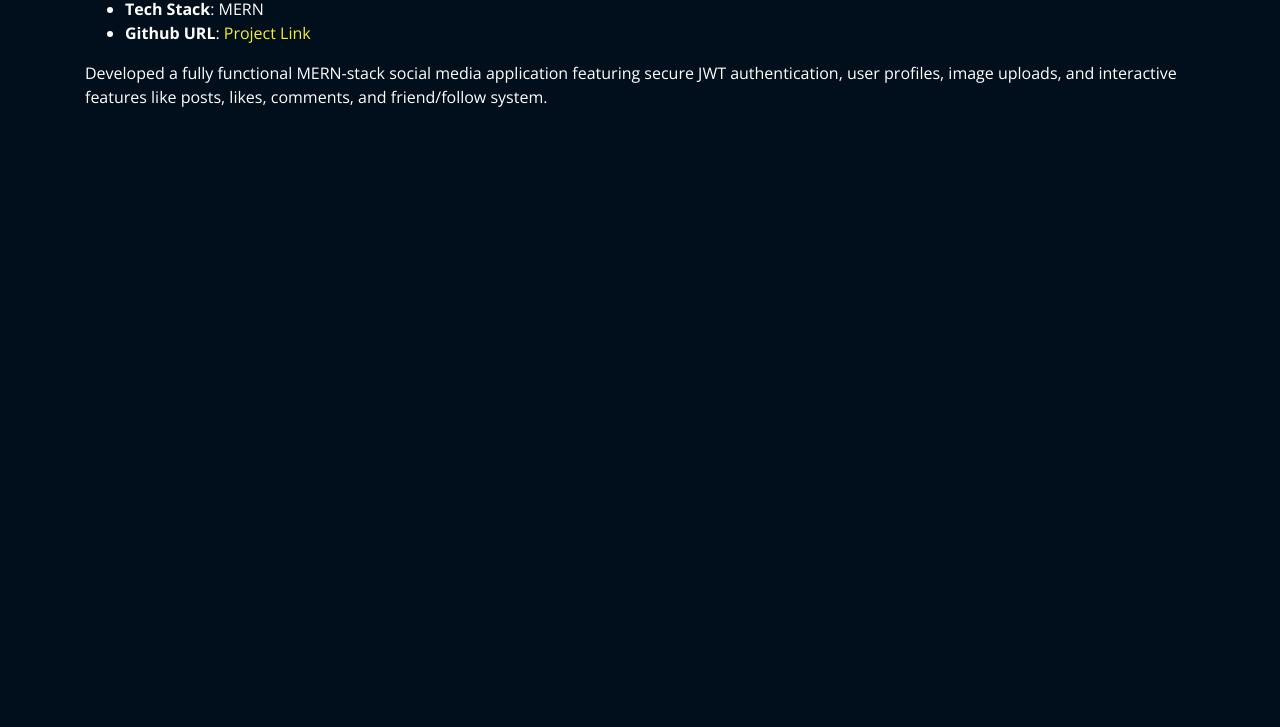
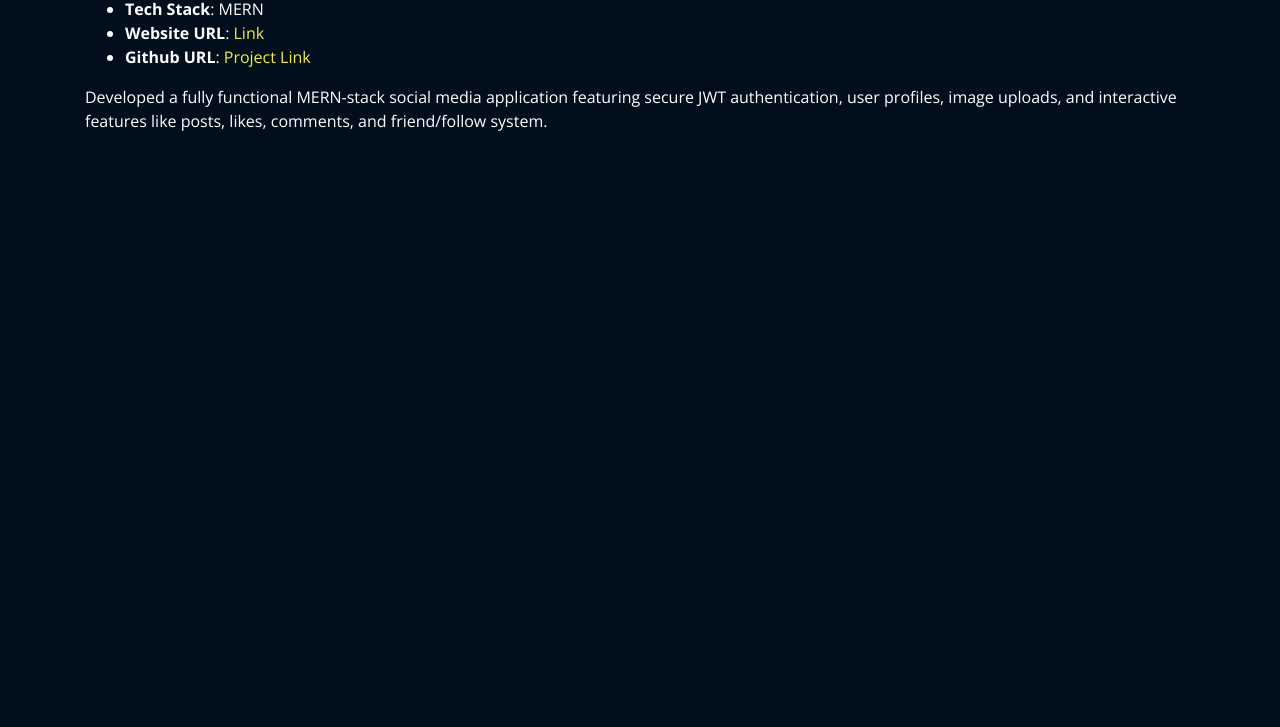
Before and after one commit to deejay-eng/Portfolio, a plain HTML site: page projects/vybe.html in a window 1280 px wide. Shown: the part 73-800 px from the top of the page. Drawn offline with nearby package versions, Linux system fonts and the light colour scheme; files whose address does not match are found by name.

Commit message:
Update vybe.html

```diff
--- a/projects/vybe.html
+++ b/projects/vybe.html
@@ -46,7 +46,8 @@
               <h2 style="color:#12d640">VybE- Social Media App</h2>
               <ul>
                 <li><strong>Tech Stack</strong>: MERN</li>
-                <li><strong>Github URL</strong>: <a href="https://github.com/kaanchiiii/Brain-Tumor-Detection-Model" target="_blank">Project Link</a></li>
+                <li><strong>Website URL</strong>: <a href="https://social-media-app-main-git-main-djs-projects-5304a308.vercel.app/" target="_blank">Link</a></li>
+                <li><strong>Github URL</strong>: <a href="https://github.com/deejay-eng/SocialMediaApp-main" target="_blank">Project Link</a></li>
               </ul>
               <p>Developed a fully functional MERN-stack social media application featuring secure JWT authentication, user profiles, image uploads, and interactive features like posts, likes, comments, and friend/follow system.</p>
             </div>
```
